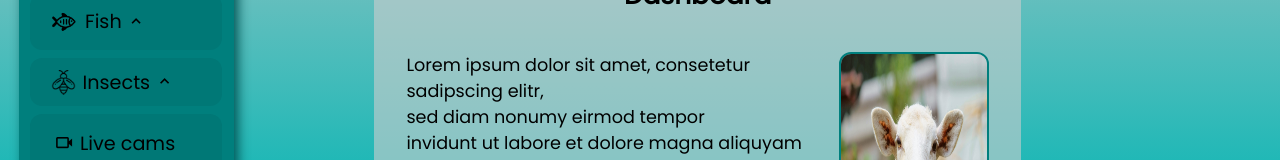
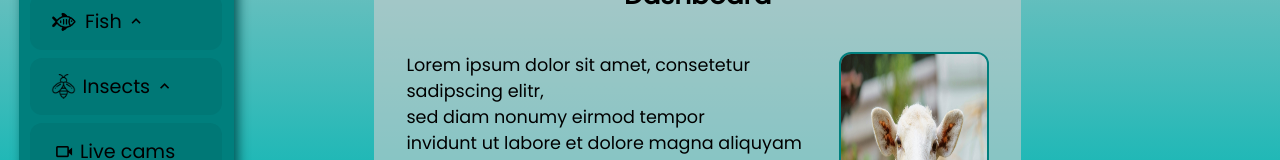
Before and after one commit to cide0/school-project, an Angular app in the folder code/public/app/: page / in a window 1280 px wide. Shown: the part 248-408 px from the top of the page. Built offline with nearby package versions, Linux system fonts and the light colour scheme.

Commit message:
fixed insect navbar element

```diff
--- a/code/public/app/src/app/navbar/navbar.component.css
+++ b/code/public/app/src/app/navbar/navbar.component.css
@@ -64,7 +64,7 @@
 .navbar-item-header .bee-img{
   width: 25px;
   height: 25px;
-  margin: 0 0.3rem;
+  margin: 0.4rem 0.3rem;
 }
 
 .navbar-item-header label{
```
